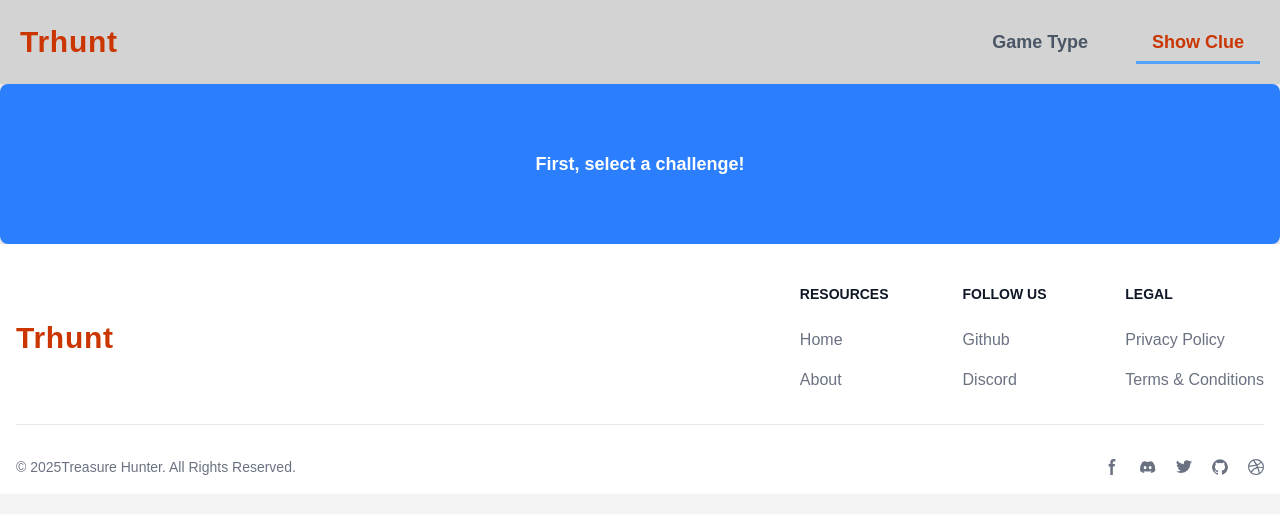
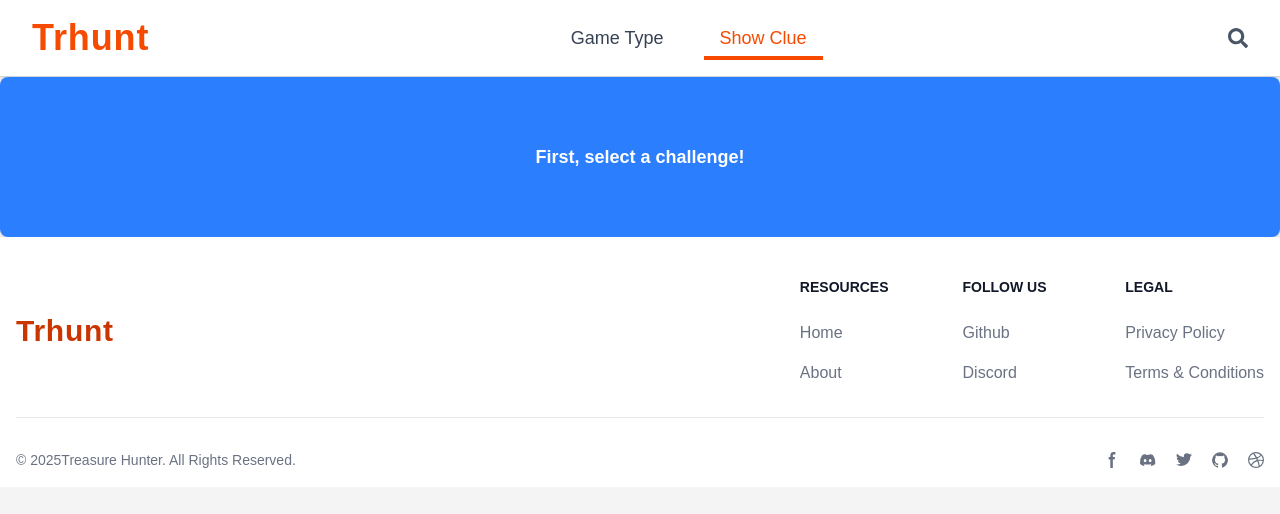
Before and after one commit to aayush192/trhunt, a React (Vite) app: page /clueDisplay in a window 1280 px wide. Shown: the top 514 px of the page. Built offline with nearby package versions, Linux system fonts and the light colour scheme.

Commit message:
solve react router error

```diff
--- a/src/components/Header.jsx
+++ b/src/components/Header.jsx
@@ -1,26 +1,26 @@
 import React from 'react';
 import { NavLink } from 'react-router-dom';
+import { FaSearch } from 'react-icons/fa';
 
 const Header = () => {
   return (
-    <div className="header flex justify-between items-center px-8 py-4 bg-gray-100 shadow-md">
+    <header className="bg-white shadow-md border-b border-gray-300 py-4 px-8 flex justify-between items-center">
+      {/* Logo */}
       <div className="flex items-center gap-2">
-        <span className="text-3xl font-extrabold text-orange-700 tracking-wide">
-          <NavLink to="/">
+        <NavLink to="/" className="text-4xl font-bold text-orange-600 tracking-wide hover:text-orange-700 transition-colors duration-200">
           Trhunt
-          </NavLink>
-        </span>
+        </NavLink>
       </div>
 
       {/* Navigation Links */}
-      <div className="flex justify-center gap-8">
+      <nav className="flex gap-6">
         <NavLink
-          to={''}
+          to=""
           className={({ isActive }) =>
-            `relative block py-2 px-4 text-lg font-bold duration-200 rounded-md transition-all ${
+            `relative text-lg font-medium px-4 py-2 rounded-lg transition-all duration-200 ${
               isActive
-                ? "text-orange-700 after:absolute after:w-full after:h-[3px] after:bg-blue-400 after:bottom-0 after:left-0"
-                : "text-gray-600 hover:text-orange-800"
+                ? "text-orange-600 after:absolute after:w-full after:h-1 after:bg-orange-600 after:bottom-0 after:left-0"
+                : "text-gray-700 hover:text-orange-600 hover:bg-orange-100"
             }`
           }
         >
@@ -28,19 +28,24 @@ const Header = () => {
         </NavLink>
 
         <NavLink
-          to={'clueDisplay'}
+          to="clueDisplay"
           className={({ isActive }) =>
-            `relative block py-2 px-4 text-lg font-bold duration-200 rounded-md transition-all ${
+            `relative text-lg font-medium px-4 py-2 rounded-lg transition-all duration-200 ${
               isActive
-                ? "text-orange-700 after:absolute after:w-full after:h-[3px] after:bg-blue-400 after:bottom-0 after:left-0"
-                : "text-gray-600 hover:text-orange-800"
+                ? "text-orange-600 after:absolute after:w-full after:h-1 after:bg-orange-600 after:bottom-0 after:left-0"
+                : "text-gray-700 hover:text-orange-600 hover:bg-orange-100"
             }`
           }
         >
           Show Clue
         </NavLink>
+      </nav>
+
+      {/* Search Icon */}
+      <div className="text-gray-600 hover:text-orange-600 cursor-pointer transition-all duration-200">
+        <FaSearch size={20} />
       </div>
-    </div>
+    </header>
   );
 };
 
--- a/src/components/clueDisplay.jsx
+++ b/src/components/clueDisplay.jsx
@@ -134,7 +134,7 @@ const ClueDisplay = () => {
           <div className="search-clue">
             <input
               type="text"
-              placeholder="Search Clue Description"
+              placeholder="Guess the word"
               value={searchQuery}
               onChange={(e) => setSearchQuery(e.target.value)}
             />
```
Also changed, not shown: src/vercel.json (added).
